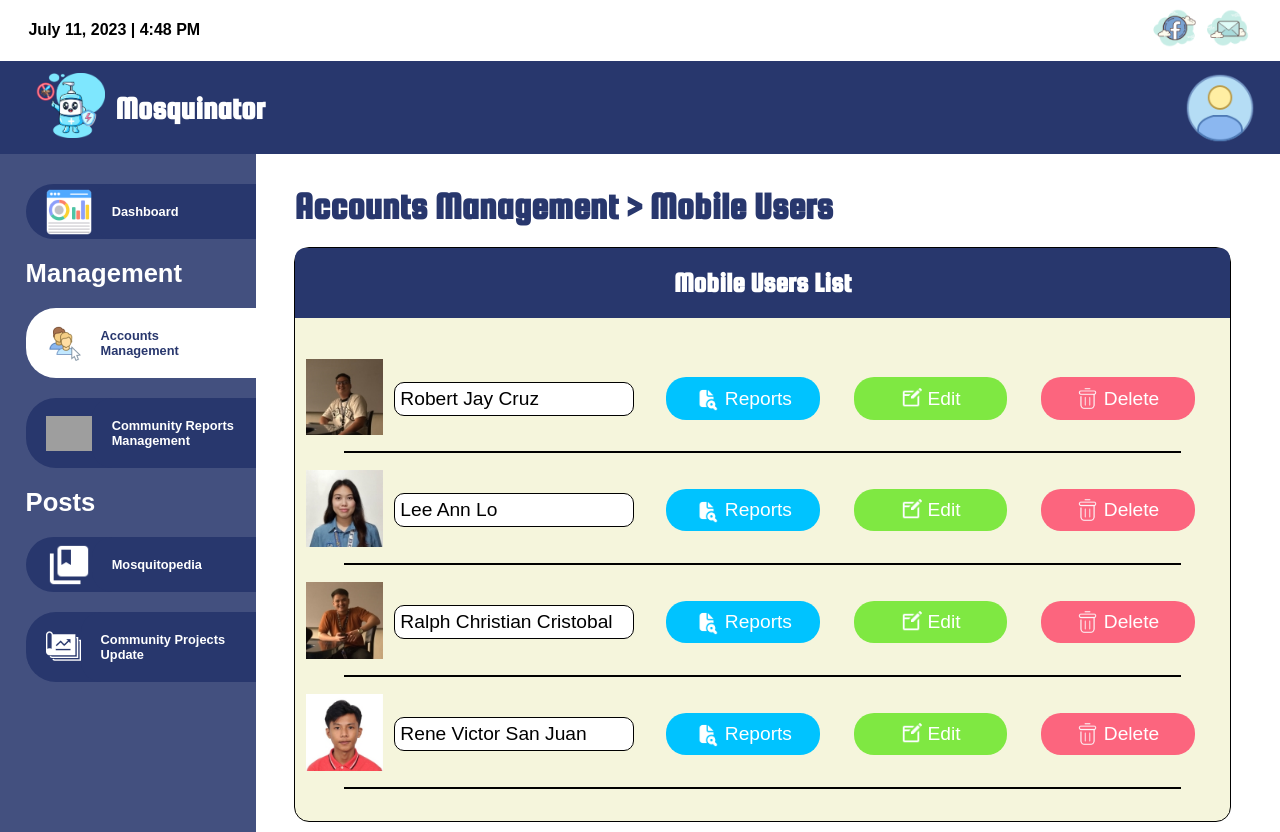
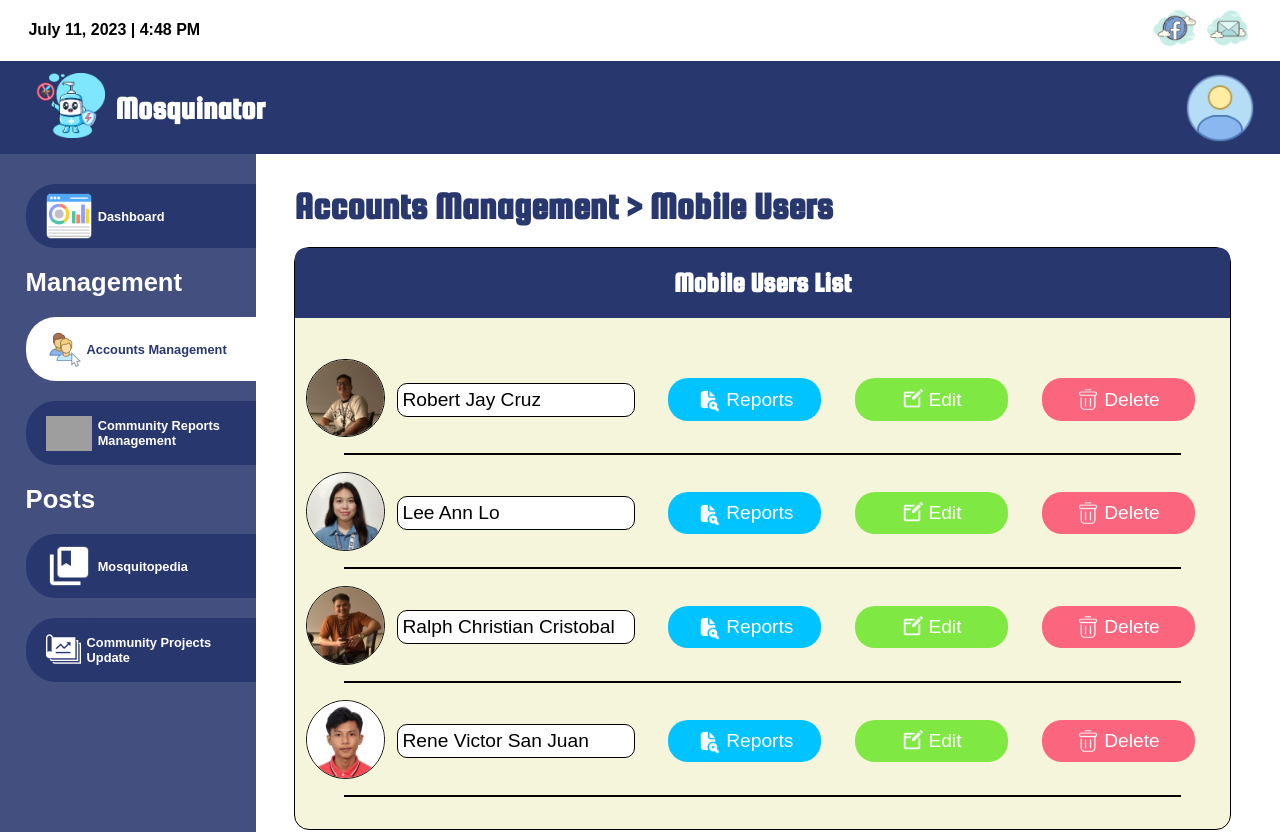
Before and after one commit to VictorSJ1234/capstone_web_admin, an Angular app: page /mobile-users in a window 1280 px wide. Shown: the top 832 px of the page. Built offline with nearby package versions, Linux system fonts and the light colour scheme; grey boxes are pictures that could not be loaded.

Commit message:
minor changes

```diff
--- a/src/app/admins/admins.component.css
+++ b/src/app/admins/admins.component.css
@@ -49,8 +49,10 @@ table{
   font-size: 2.2vw;
 }
 
-tbody td img{
+tbody td .user_image{
   width: 6vw;
+  border-radius: 180px;
+  border: solid black 1px;
 }
 
 tbody td{
--- a/src/app/admins/admins.component.html
+++ b/src/app/admins/admins.component.html
@@ -14,7 +14,7 @@
             <table class="report_table">
             <tbody>
                 <tr *ngFor="let information of Admin">
-                    <td><img [src]="information.image" alt="Report Image"></td>
+                    <td><img [src]="information.image" alt="Report Image" class="user_image"></td>
                     <td class="name"><p>{{ information.username }}</p></td>
                     <td><button (click)="editReport(information)" id="edit_button"><img src="../../assets/button_icons/edit_icon.png" alt="Edit">&nbsp;Edit</button></td>
                     <td><button (click)="deleteReport(information)" id="delete_button"><img src="../../assets/button_icons/delete_icon.png" alt="Delete">&nbsp;Delete</button></td>
--- a/src/app/community-report-management/community-report-management.component.ts
+++ b/src/app/community-report-management/community-report-management.component.ts
@@ -39,7 +39,7 @@ export class CommunityReportManagementComponent {
       subject:'Report 2',
       date: '2023-07-07',
       barangay: 'Palitaw',
-      image: '../../assets/icons/leeann.jpg',
+      image: '../../assets/icons/robert.jpg',
       username: 'Rene Victor San Juan',
     },
     {
@@ -49,7 +49,7 @@ export class CommunityReportManagementComponent {
       subject:'This is a report',
       date: '2023-07-07',
       barangay: 'Palitaw',
-      image: '../../assets/icons/robert.jpg',
+      image: '../../assets/icons/rc.jpg',
       username: 'Rene Victor San Juan',
     },
     {
@@ -59,7 +59,7 @@ export class CommunityReportManagementComponent {
       subject:'Report 4',
       date: '2023-07-07',
       barangay: 'Palitaw',
-      image: '../../assets/icons/rc.jpg',
+      image: '../../assets/icons/leeann.jpg',
       username: 'Rene Victor San Juan',
     }
   ];
--- a/src/app/edit-admin-information/edit-admin-information.component.css
+++ b/src/app/edit-admin-information/edit-admin-information.component.css
@@ -59,8 +59,10 @@
 }
 
 .user_information_row img{
-    width: 5vw;
+    width: 6vw;
     margin-right: 30px;
+    border-radius: 180px;
+    border: solid black 1px;
 }
 
 .user_information_row .username_and_name{
--- a/src/app/edit-user-profile/edit-user-profile.component.css
+++ b/src/app/edit-user-profile/edit-user-profile.component.css
@@ -57,8 +57,10 @@
 }
 
 .user_information_row img{
-    width: 5vw;
+    width: 6vw;
     margin-right: 30px;
+    border-radius: 180px;
+    border: solid black 1px;
 }
 
 .user_information_row .username_and_name{
--- a/src/app/mobile-users/mobile-users.component.css
+++ b/src/app/mobile-users/mobile-users.component.css
@@ -49,8 +49,10 @@ table{
   padding-bottom: 30px;
 }
 
-tbody td img{
+tbody td .user_image{
   width: 6vw;
+  border-radius: 180px;
+  border: solid black 1px;
 }
 
 tbody td{
--- a/src/app/mobile-users/mobile-users.component.html
+++ b/src/app/mobile-users/mobile-users.component.html
@@ -14,7 +14,7 @@
             <table class="report_table">
             <tbody>
                 <tr *ngFor="let user of users">
-                    <td><img [src]="user.image" alt="Report Image"></td>
+                    <td><img [src]="user.image" alt="Report Image" class="user_image"></td>
                     <td class="name"><p>{{ user.username }}</p></td>
                     <td><button (click)="viewReports(user)" id="view_button"><img src="../../assets/button_icons/reports_icon.png" alt="View">&nbsp;Reports</button></td>
                     <td><button (click)="editReport(user)" id="edit_button"><img src="../../assets/button_icons/edit_icon.png" alt="Edit">&nbsp;Edit</button></td>
--- a/src/app/report-information/report-information.component.css
+++ b/src/app/report-information/report-information.component.css
@@ -73,6 +73,9 @@ table{
 .user_information_row img{
     width: 5vw;
     margin-right: 30px;
+    width: 6vw;
+    border-radius: 180px;
+    border: solid black 1px;
 }
 
 .user_information_row .username_and_name{
--- a/src/app/sidenav/sidenav.component.css
+++ b/src/app/sidenav/sidenav.component.css
@@ -49,7 +49,7 @@
   .side-nav button {
     display: block;
     width: 100%;
-    padding: 20px;
+    height: 5vw;
     background-color: #28376D;
     color: white;
     border: none;
--- a/src/app/sidenav/sidenav.component.html
+++ b/src/app/sidenav/sidenav.component.html
@@ -7,7 +7,8 @@
             <button [routerLink]="'/admin-dashboard'" routerLinkActive="active">Dashboard</button>
         </li>
         <li><h1>Management</h1></li>
-        <li class="image_and_label" [class.active]="isActive('/account-management') || isActive('/user-report') || isActive('/mobile-users') ||  isActive('/admins') ||  isActive('/edit-admin-information') ">
+        <li class="image_and_label" [class.active]="isActive('/account-management') || isActive('/user-report') || isActive('/mobile-users')
+        ||  isActive('/admins') ||  isActive('/edit-admin-information') ||  isActive('/edit-user-profile') ||  isActive('/edit-admin-profile')">
             <img src="../../assets/sidenav_icons/account_management.png" alt="" [routerLink]="'/account-management'">
             <img src="../../assets/sidenav_icons/account_management_active.png"  class="active-img" alt="" [routerLink]="'/account-management'" routerLinkActive="active">
             <button [routerLink]="'/account-management'" routerLinkActive="active">Accounts Management</button>
--- a/src/app/user-report/user-report.component.css
+++ b/src/app/user-report/user-report.component.css
@@ -75,8 +75,10 @@ table{
 }
 
 .user_information_row img{
-    width: 5vw;
+    width: 6vw;
     margin-right: 30px;
+    border-radius: 180px;
+    border: solid black 1px;
 }
 
 .user_information_row .username_and_name{
```
